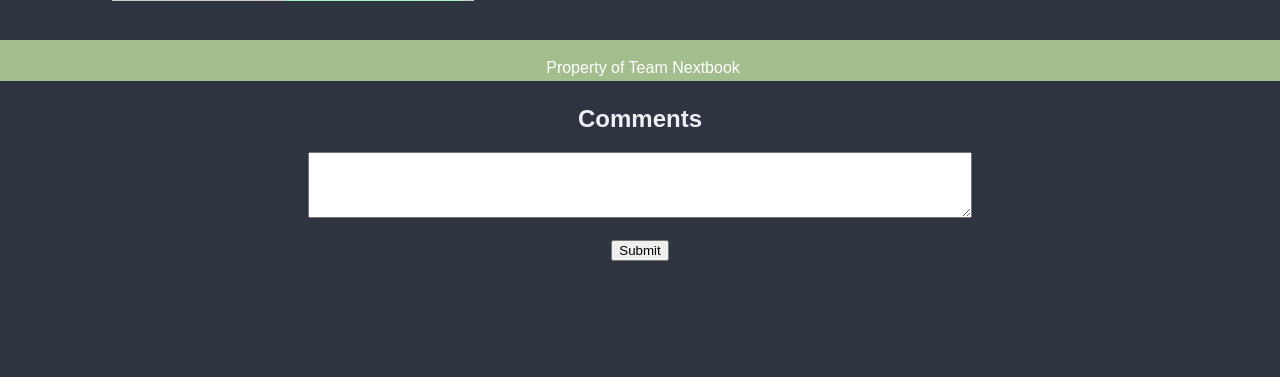
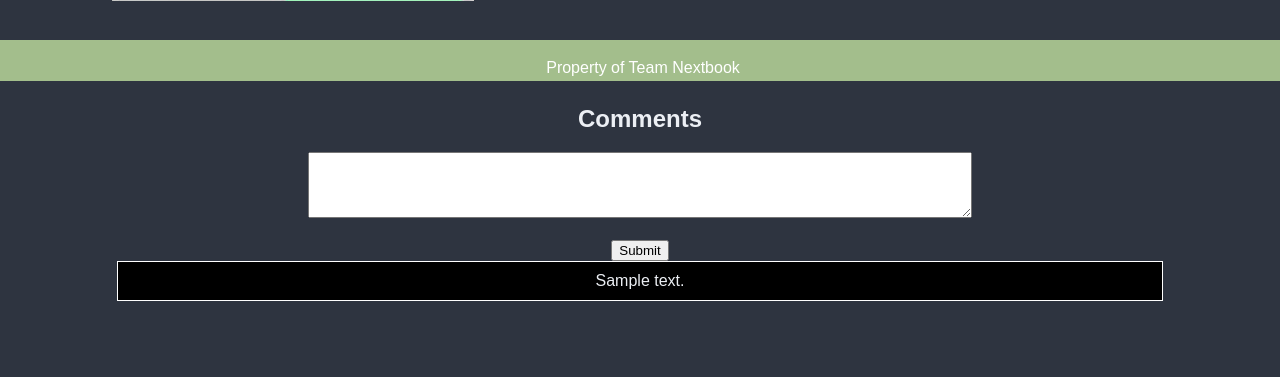
Before and after one commit to aaronamk/Nextbook, a Flask app: template Code/templates/book-info.html in a window 1280 px wide. Shown: the part 719-1096 px from the top of the page. Before the commit the page ends 980 px from the top, so only its background shows below. Run offline with Flask 2, Linux system fonts and the light colour scheme; the template is opened without the code that fills it: most values are stand-ins (such as "Sample title", 1, 10 or a date in 2020).

Commit message:
created a comment system

```diff
--- a/Code/main.py
+++ b/Code/main.py
@@ -49,6 +49,7 @@ def results():
 def course_list():
     return render_template("major-directory.html")
 
+    return redirect(url_for("book_page", isbn))
 
 @nextbook.route("/add-book", methods = ["GET", "POST"])
 def add_book():
@@ -60,15 +61,22 @@ def add_book():
         in_course = request.form["course"]
 
         query_db(f"INSERT INTO textbook (isbn, title, author) VALUES ('{in_isbn}','{in_title}','{in_author}');")
-
         return redirect(url_for("book_page", isbn = in_isbn))
     else:
         return render_template("add-book.html")
 
 
+def get_comments(isbn):
+    comments = []
+    for i in query_db("select * from textbook_comment where user = ?", [isbn]):
+        print(i[3])
+        comments.append(i[3])
+    return comments
+
 @nextbook.route("/book/<isbn>", methods = ["GET", "POST"])
 def book_page(isbn):
     count, total_score = 0, 0
+    cur_comments = get_comments(isbn)
     for score in query_db("select * from review where isbn = ?", [isbn]):
         count += 1
         total_score += score["score"]
@@ -87,7 +95,8 @@ def book_page(isbn):
                               course = "CSCI 303, Algorithms",
                               rating = total_score,
                               price  = "$" + in_price,
-                              link = in_link)
+                              link = in_link,
+                              comment= cur_comments)
 
     return render_template("book-info.html",
                                 isbn = isbn,
@@ -97,12 +106,25 @@ def book_page(isbn):
                               course = "CSCI 303, Algorithms",
                                rating = total_score,
                                 price  = "$22.26",
+                                comments= cur_comments,
                                 link = "https://www.abebooks.com/9780070131439/Introduction-Algorithms-Cormen-Thomas-Leiserson-0070131430/plp")
 
 
 @nextbook.route("/about")
 def about():
     return render_template("about.html")
+
+@nextbook.route("/submit_comment", methods =["POST"])
+def submit_comment():
+    isbn = int(request.form.get("isbn"))
+    comment = request.form.get("comment")
+    query_db(f"INSERT INTO  textbook_comment (user, body) VALUES ('{isbn}','{comment}');")
+
+    return redirect(url_for("book_page", isbn = isbn))
+
+
+    # TODO insert into database
+
 
 
 @nextbook.teardown_appcontext
--- a/Code/templates/book-info.html
+++ b/Code/templates/book-info.html
@@ -89,10 +89,17 @@
      document.getElementById("myForm").style.display = "none";
    }
 </script>
-<form action="/book-page">
+<form action="/submit_comment" method="POST">
    <H2> Comments </H2>
    <textarea id="comment" name="comment" rows="4" cols="80"></textarea>
    <br><br>
+   <input type="hidden" value= {{ isbn }} name= "isbn">
    <input type="submit" value="Submit">
 </form>
+{% for comment in comments %}
+<div class = "comment_box">
+  {{ comment }}
+</div>
+{% endfor %}
+
 {% endblock %}
--- a/Code/templates/top-bar.html
+++ b/Code/templates/top-bar.html
@@ -81,6 +81,15 @@
               padding: 10px;
               margin: auto;
           }
+          div.comment_box {
+            padding-top: 3cm;
+            background-color: black;
+            width: 80%;
+            border: 1px solid white;
+            padding: 10px;
+            margin: auto;
+        }
+
 
           footer {
               text-align: center;
```
Also changed, not shown: Code/database/database.db.
